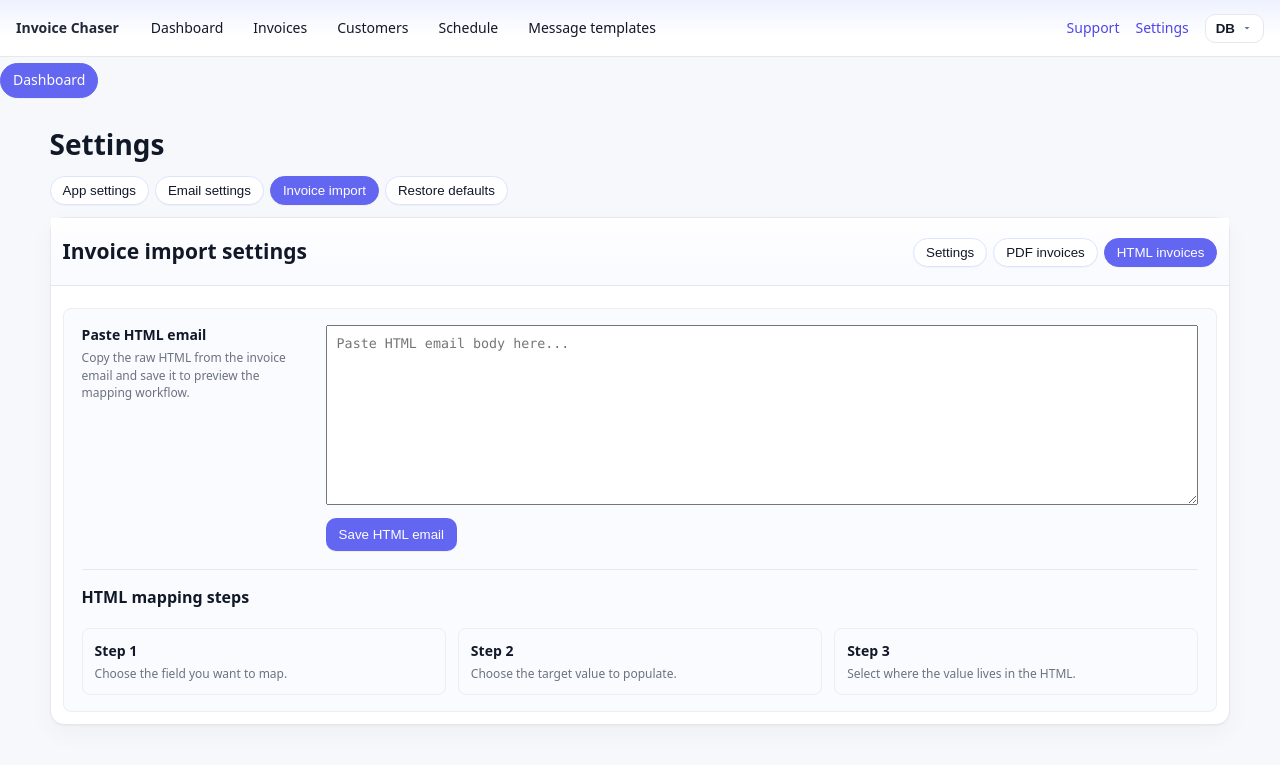
After one commit to Maco21496/remindandpay-live, a FastAPI app: template web/templates/settings_html_import.html in a window 1280 px wide. The commit adds this page. Shown: the top 765 px of the page. Run offline with FastAPI, Linux system fonts and the light colour scheme; the template is opened without the code that fills it, so the values that code supplies are empty; parts of the project's set-up code (start-up, migrations or seed data) failed here and were passed over.

Commit message:
Add HTML invoice import settings page

```diff
--- a/api/app/main.py
+++ b/api/app/main.py
@@ -184,3 +184,14 @@ def settings_invoice_import_page(request: Request, user = Depends(require_user))
             "active": ""
         },
     )
+
+
+@app.get("/settings/html-import")
+def settings_html_import_page(request: Request, user = Depends(require_user)):
+    return templates.TemplateResponse(
+        "settings_html_import.html",
+        {
+            "request": request,
+            "active": ""
+        },
+    )
--- /dev/null
+++ b/web/templates/settings_html_import.html
@@ -0,0 +1,125 @@
+{% extends "base.html" %}
+{% set title = "HTML invoice import — Remind & Pay" %}
+{% block content %}
+<link rel="stylesheet" href="/static/css/settings.css">
+
+<h1>Settings</h1>
+
+<nav id="set_tabs" class="tabbar" style="margin:0 0 12px 0;">
+  <button class="tab" data-tab="app">App settings</button>
+  <button class="tab" data-tab="email">Email settings</button>
+  <button class="tab is-active" data-tab="import">Invoice import</button>
+  <button class="tab" data-tab="restore">Restore defaults</button>
+  <div style="flex:1"></div>
+</nav>
+
+<section class="panel panel--wide" style="margin-top:12px;">
+  <div class="panel__head">
+    <h2>Invoice import settings</h2>
+
+    <nav id="ii_subtabs" class="tabbar" style="margin-top:8px;">
+      <button class="tab" data-subtab="settings">Settings</button>
+      <button class="tab" data-subtab="pdf">PDF invoices</button>
+      <button class="tab is-active" data-subtab="html">HTML invoices</button>
+    </nav>
+  </div>
+
+  <div class="content" style="padding:12px;">
+    <div class="subpanel" style="padding:16px 18px;">
+      <div style="display:flex; flex-direction:column; gap:18px;">
+        <div style="display:flex; gap:24px; align-items:flex-start; flex-wrap:wrap;">
+          <div style="width:220px; min-width:200px;">
+            <div style="font-weight:600;">Paste HTML email</div>
+            <p class="muted" style="margin:4px 0 0; font-size:12px;">
+              Copy the raw HTML from the invoice email and save it to preview the mapping workflow.
+            </p>
+          </div>
+
+          <div style="flex:1; min-width:260px;">
+            <textarea
+              id="html_invoice_body"
+              rows="10"
+              placeholder="Paste HTML email body here..."
+              style="width:100%; padding:10px; font-family:ui-monospace, SFMono-Regular, Menlo, Consolas, monospace; min-height:180px;"
+            ></textarea>
+            <div class="field-row" style="gap:8px; align-items:center; margin-top:8px;">
+              <button id="html_invoice_save" class="btn" type="button">Save HTML email</button>
+              <span id="html_invoice_msg" class="muted" style="font-size:12px;"></span>
+            </div>
+          </div>
+        </div>
+
+        <div style="border-top:1px solid #e5e7eb; padding-top:16px;">
+          <h3 style="margin:0 0 8px 0; font-size:16px;">HTML mapping steps</h3>
+          <div class="grid" style="grid-template-columns:repeat(auto-fit, minmax(220px, 1fr)); gap:12px;">
+            <div class="subpanel" style="padding:12px;">
+              <div style="font-weight:600;">Step 1</div>
+              <div class="muted" style="margin-top:4px; font-size:12px;">Choose the field you want to map.</div>
+            </div>
+            <div class="subpanel" style="padding:12px;">
+              <div style="font-weight:600;">Step 2</div>
+              <div class="muted" style="margin-top:4px; font-size:12px;">Choose the target value to populate.</div>
+            </div>
+            <div class="subpanel" style="padding:12px;">
+              <div style="font-weight:600;">Step 3</div>
+              <div class="muted" style="margin-top:4px; font-size:12px;">Select where the value lives in the HTML.</div>
+            </div>
+          </div>
+        </div>
+      </div>
+    </div>
+  </div>
+</section>
+
+<script>
+  (function(){
+    const tabs = document.getElementById('set_tabs');
+    if (!tabs) return;
+
+    tabs.addEventListener('click', (e)=>{
+      const btn = e.target.closest('.tab');
+      if (!btn) return;
+      const which = btn.dataset.tab;
+
+      if (which === 'import') {
+        return;
+      } else if (which === 'app') {
+        window.location.href = '/settings';
+      } else if (which === 'email') {
+        window.location.href = '/settings';
+      } else if (which === 'restore') {
+        window.location.href = '/settings';
+      }
+    });
+  })();
+</script>
+
+<script>
+  (function () {
+    const bar = document.getElementById('ii_subtabs');
+    if (!bar) return;
+
+    bar.addEventListener('click', function (e) {
+      const btn = e.target.closest('.tab');
+      if (!btn) return;
+      const which = btn.dataset.subtab;
+      if (!which) return;
+
+      if (which === 'settings') {
+        window.location.href = '/settings/invoice-import';
+        return;
+      }
+
+      if (which === 'pdf') {
+        window.location.href = '/settings/invoice-import';
+        return;
+      }
+
+      if (which === 'html') {
+        return;
+      }
+    });
+  })();
+</script>
+
+{% endblock %}
```
Also changed, not shown: web/templates/settings_invoice_import.html (+5 -13 lines).
